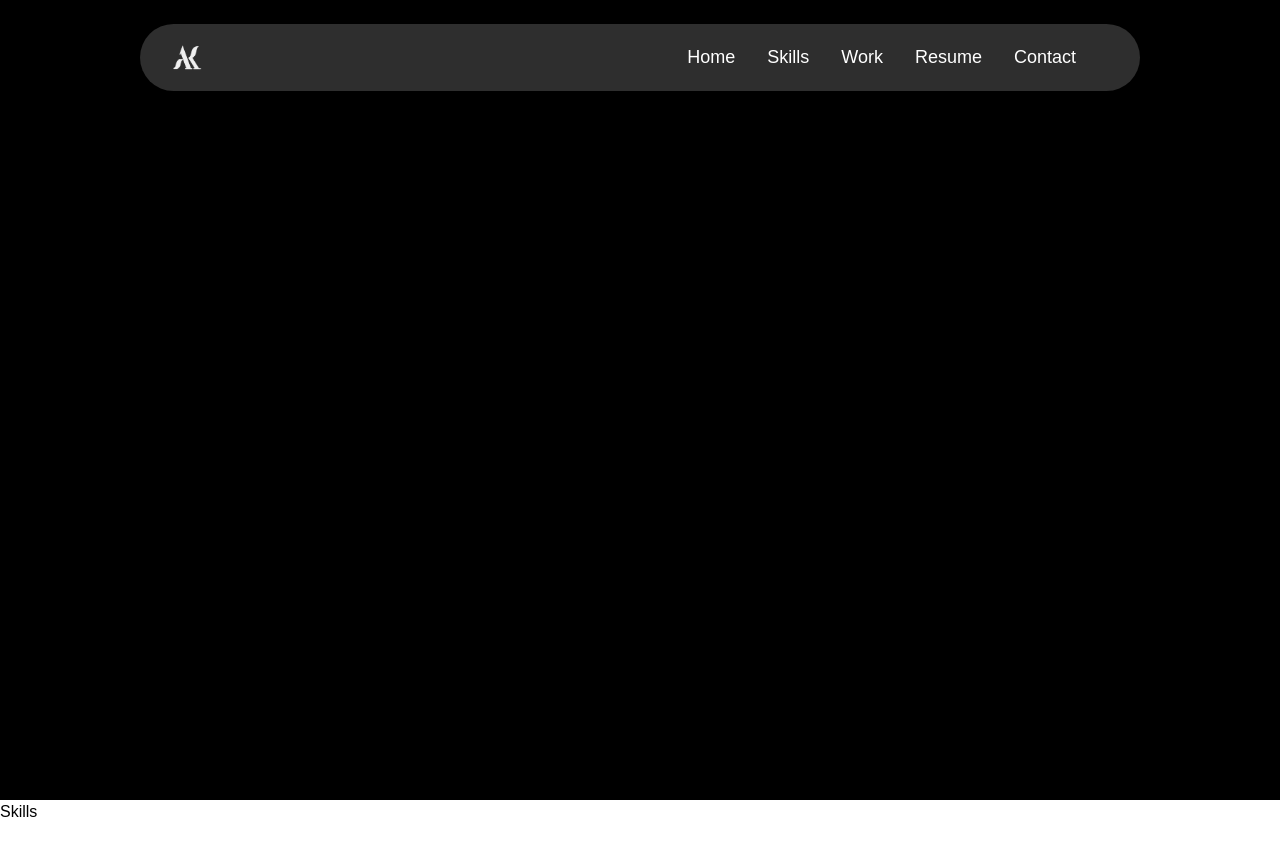
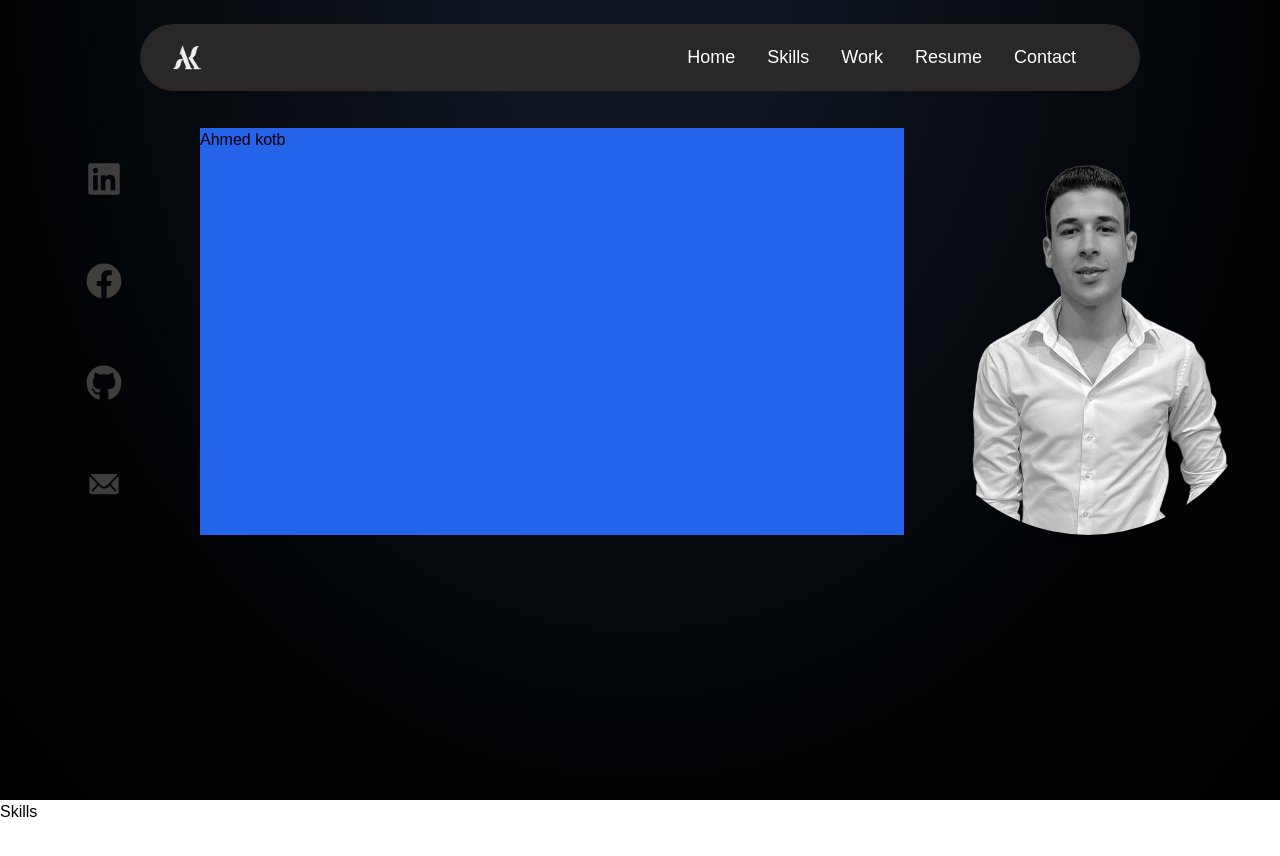
Before and after one commit to Ahmed-kotb621/portfolio, a React (Vite) app: page / in a window 1280 px wide. Shown: the top 856 px of the page. Built offline with nearby package versions, Linux system fonts and the light colour scheme; the HTML template or start-up script is replaced by a standard one; a web font is replaced by a local one.

Commit message:
landing page

```diff
--- a/src/components/Header.jsx
+++ b/src/components/Header.jsx
@@ -1,9 +1,8 @@
 import Logo from "./Logo";
-
 function Header() {
   return (
     <div className="flex justify-center">
-      <nav className="p-4 lg:p-5 lg:px-8 text-[18px] rounded-full text-white bg-[#2E2E2E] flex justify-between px-8 items-center fixed md:min-w-[700px] lg:min-w-[1000px] top-6">
+      <nav className="p-4 lg:p-5 lg:px-8 text-[18px] no-scrollbar rounded-full overflow-x-scroll text-white bg-[#292727] flex justify-between px-8 items-center fixed w-[90%] md:w-[700px] lg:min-w-[1000px] top-6">
         <ul>
           <li>
             <a href="#">
--- a/src/components/Logo.jsx
+++ b/src/components/Logo.jsx
@@ -1,7 +1,7 @@
 import logo from "../assets/logo.png";
 function Logo() {
   return (
-    <div>
+    <div className=" min-w-[30px] mr-7">
       <img src={logo} alt="logo" width="30" />
     </div>
   );
--- a/src/components/navItem.module.css
+++ b/src/components/navItem.module.css
@@ -7,3 +7,19 @@
   /* border-bottom: 2px solid;
   border-image: linear-gradient(45deg, #a8bdea, #4b97f3) 1; */
 }
+
+.mainBackground {
+  background: rgb(16, 23, 33);
+  background: rgb(16, 23, 33);
+  background: radial-gradient(
+    at top,
+    rgba(16, 23, 33, 1) 12%,
+    rgba(1, 3, 5, 1) 70%,
+    rgba(1, 1, 1, 1) 100%
+  );
+}
+
+.image {
+  border: 2px solid;
+  border-image: linear-gradient(45deg, #a8bdea, #4b97f3) 1;
+}
--- /dev/null
+++ b/src/features/Landing/Home.jsx
@@ -0,0 +1,18 @@
+import Info from "./Info";
+import PersonalImage from "./PersonalImage";
+import Social from "./Social";
+
+function Home() {
+  return (
+    <div
+      className="mt-[7rem] grid grid-cols-3 gap-2"
+      style={{ gridTemplateColumns: "1fr 4fr 2fr" }}
+    >
+      <Social />
+      <Info />
+      <PersonalImage />
+    </div>
+  );
+}
+
+export default Home;
--- /dev/null
+++ b/src/features/Landing/Info.jsx
@@ -0,0 +1,9 @@
+function Info() {
+  return (
+    <div className=" bg-blue-600 w-[100%] h-1[100%]">
+      <h1>Ahmed kotb</h1>
+    </div>
+  );
+}
+
+export default Info;
--- /dev/null
+++ b/src/features/Landing/PersonalImage.jsx
@@ -0,0 +1,11 @@
+import image from "../../assets/image-p-2.png";
+import styles from "../../components/navItem.module.css";
+function PersonalImage() {
+  return (
+    <div className="w-[100%]">
+      <img src={image} className="rounded-full drop-shadow  filter grayscale" />
+    </div>
+  );
+}
+
+export default PersonalImage;
--- /dev/null
+++ b/src/features/Landing/Social.jsx
@@ -0,0 +1,38 @@
+import { FaFacebook, FaGithub, FaLinkedin } from "react-icons/fa";
+import { IoIosMail } from "react-icons/io";
+function Social() {
+  return (
+    <div className=" w-[100%] h-1[100%] ">
+      <ul className="text-4xl flex flex-col justify-around items-center h-[100%]">
+        <li className="text-[#403d3d] hover:text-slate-300 duration-300">
+          <a
+            href="https://www.linkedin.com/in/ahmed-kotb-17b0a4253"
+            target="_blanck"
+          >
+            <FaLinkedin />
+          </a>
+        </li>
+        <li className="text-[#403d3d] hover:text-slate-300 duration-300">
+          <a
+            href="https://www.facebook.com/profile.php?id=100011474560320"
+            target="_blanck"
+          >
+            <FaFacebook />
+          </a>
+        </li>
+        <li className="text-[#403d3d] hover:text-slate-300 duration-300">
+          <a href="https://github.com/Ahmed-kotb621" target="_blanck">
+            <FaGithub />
+          </a>
+        </li>
+        <li className="text-[#403d3d] hover:text-slate-300 duration-300">
+          <a href="mailto:akotb621@gmail.com">
+            <IoIosMail />
+          </a>
+        </li>
+      </ul>
+    </div>
+  );
+}
+
+export default Social;
--- a/src/index.css
+++ b/src/index.css
@@ -9,3 +9,15 @@ html {
 body {
   scroll-behavior: smooth;
 }
+
+@layer utilities {
+  /* Hide scrollbar for Chrome, Safari and Opera */
+  .no-scrollbar::-webkit-scrollbar {
+    display: none;
+  }
+  /* Hide scrollbar for IE, Edge and Firefox */
+  .no-scrollbar {
+    -ms-overflow-style: none; /* IE and Edge */
+    scrollbar-width: none; /* Firefox */
+  }
+}
--- a/src/pages/Landing.jsx
+++ b/src/pages/Landing.jsx
@@ -1,11 +1,13 @@
-import GoHome from "../components/GoHome";
+import GoHome from "../features/Landing/GoHome";
 import Header from "../components/Header";
-
+import styles from "../components/navItem.module.css";
+import Home from "../features/Landing/Home";
 function Landing() {
   return (
-    <section className="bg-black h-[100dvh]" id="home">
+    <section className={`h-[100dvh] p-4 ${styles.mainBackground}`} id="home">
       <Header />
       <GoHome />
+      <Home />
     </section>
   );
 }
```
Also changed, not shown: src/assets/image-p-1.png (added), src/assets/image-p-2.png (added), src/features/Landing/GoHome.jsx (renamed from src/components/GoHome.jsx).
